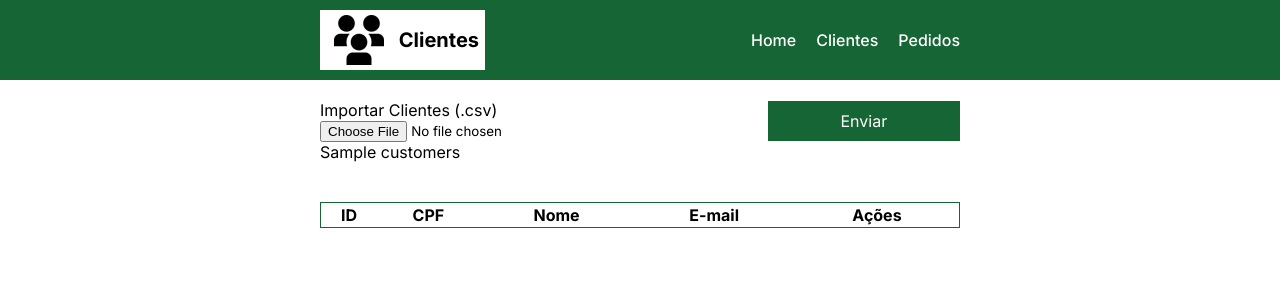
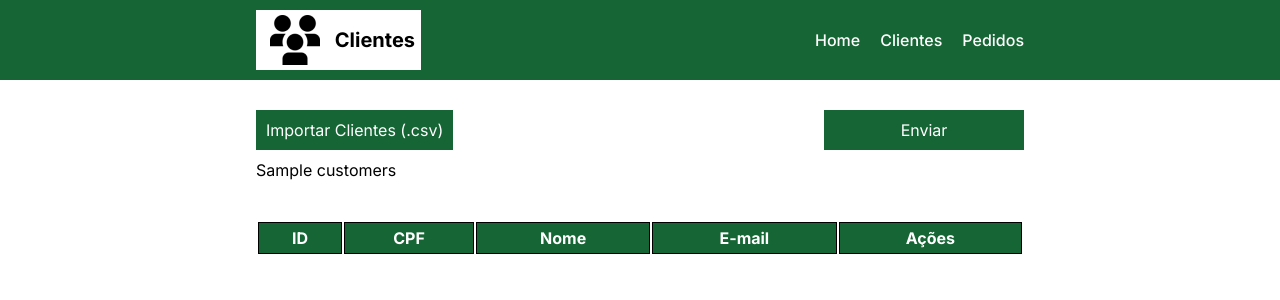
Before and after one commit to alvarojunior02/job-test-php, a PHP site: template src/Views/customer/index.php in a window 1280 px wide. Shown: the top 300 px of the page. Run offline with PHP 8.4, Linux system fonts and the light colour scheme; the template is opened without the code that fills it: most values are stand-ins (such as "Sample title", 1, 10 or a date in 2020); lists and menus that the app fills with data are empty.

Commit message:
feat: add more styles in customer.css

```diff
--- a/public/css/customers.css
+++ b/public/css/customers.css
@@ -9,7 +9,7 @@ header {
 }
 
 #header-content {
-  max-width: 640px;
+  max-width: 768px;
   width: 100vw;
   height: 80px;
   background-color: transparent;
@@ -71,7 +71,7 @@ header {
 }
 
 main {
-  max-width: 640px;
+  max-width: 768px;
   width: 100vw;
 
   padding-top: 20px;
@@ -84,20 +84,32 @@ main {
 #form-import-customers {
   display: flex;
   flex-direction: row;
-  justify-content: space-evenly;
+  justify-content: space-between;
   align-items: center;
+
+  width: 100%;
+  height: min-content;
+  padding: 10px 0;
 }
 
 #form-import-customers label {
   text-align: left;
+  cursor: pointer;
+
+  background-color: #166534;
+  color: #FFFFFF;
+
+  width: 200px;
+  padding: 10px;
 }
 
-#form-import-customers label:hover {
-  cursor: pointer;
+#form-import-customers input[type="file"] {
+  display: none;
 }
 
-#form-import-customers label input[type="file"] {
-  /* display: none; */
+#form-import-customers span {
+  margin-left: 10px;
+  color: #15803d;
 }
 
 #form-import-customers button {
@@ -111,20 +123,50 @@ main {
   transition: 0.5s;
 
   font-size: 16px;
+
 }
 
-#form-import-customers button:hover {
+#form-import-customers button:disabled {
+  display: none;
+}
+
+#form-import-customers button:enabled:hover {
   cursor: pointer;
   background-color: #166534c5;
 }
 
+#customers-buttons {}
+
 #customers-list {
   margin-top: 40px;
-
-  border: 1px solid #166534;
   width: 100%;
 }
 
-#customers-list thead {
-  border: 1px solid #166534;
+#customers-list th,
+#customers-list td {
+  padding: 5px;
+  border: 1px solid #000;
 }
+
+#customers-list th {
+  background-color: #166534;
+  color: white;
+}
+
+#customers-list td {
+  font-weight: 400;
+  font-size: 16px;
+}
+
+#customers-list td.center {
+  text-align: center;
+}
+
+#customers-list td a {
+  color: #15803d;
+  text-decoration: none;
+}
+
+#customers-list td a:hover {
+  text-decoration: underline;
+}
```
